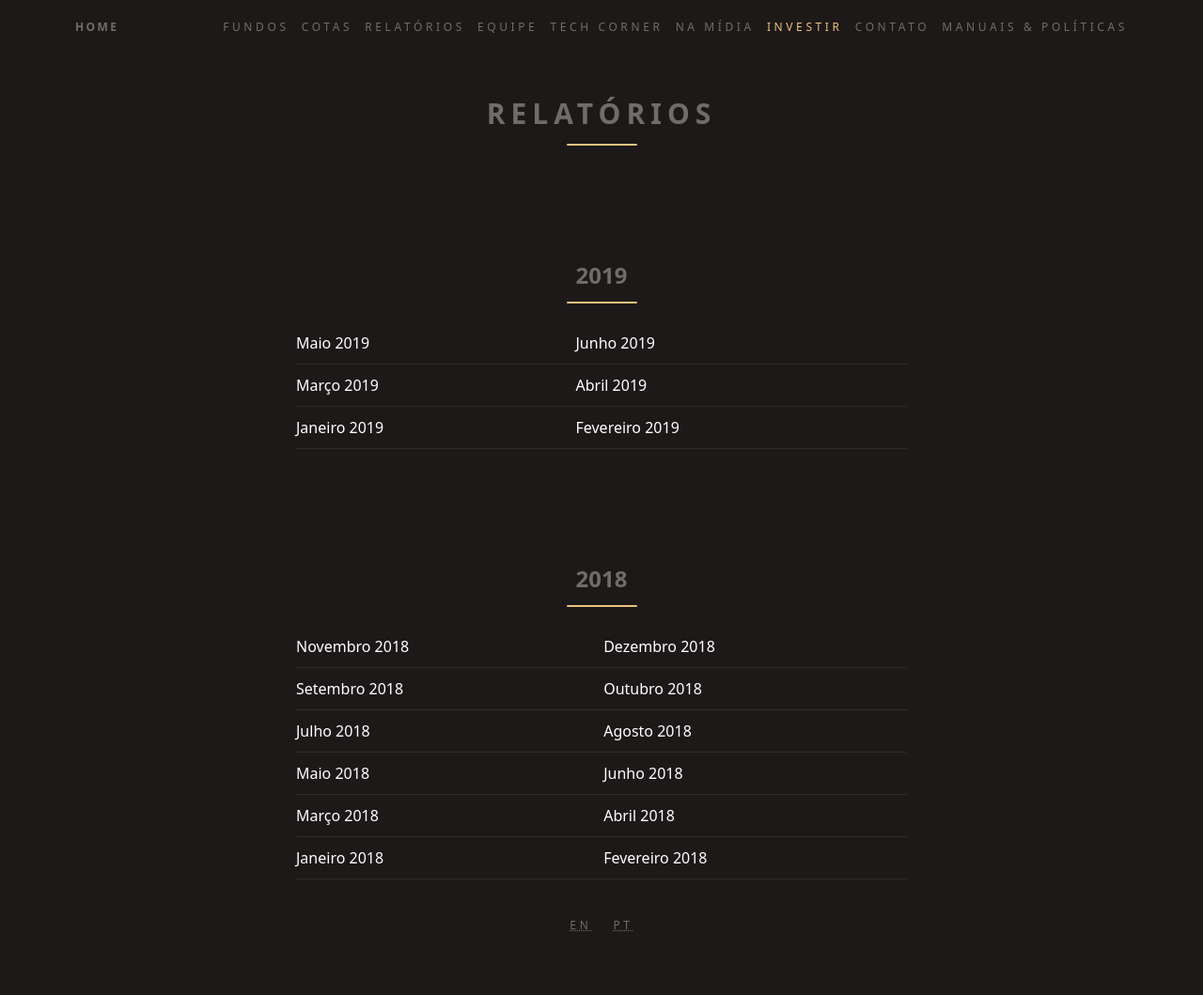
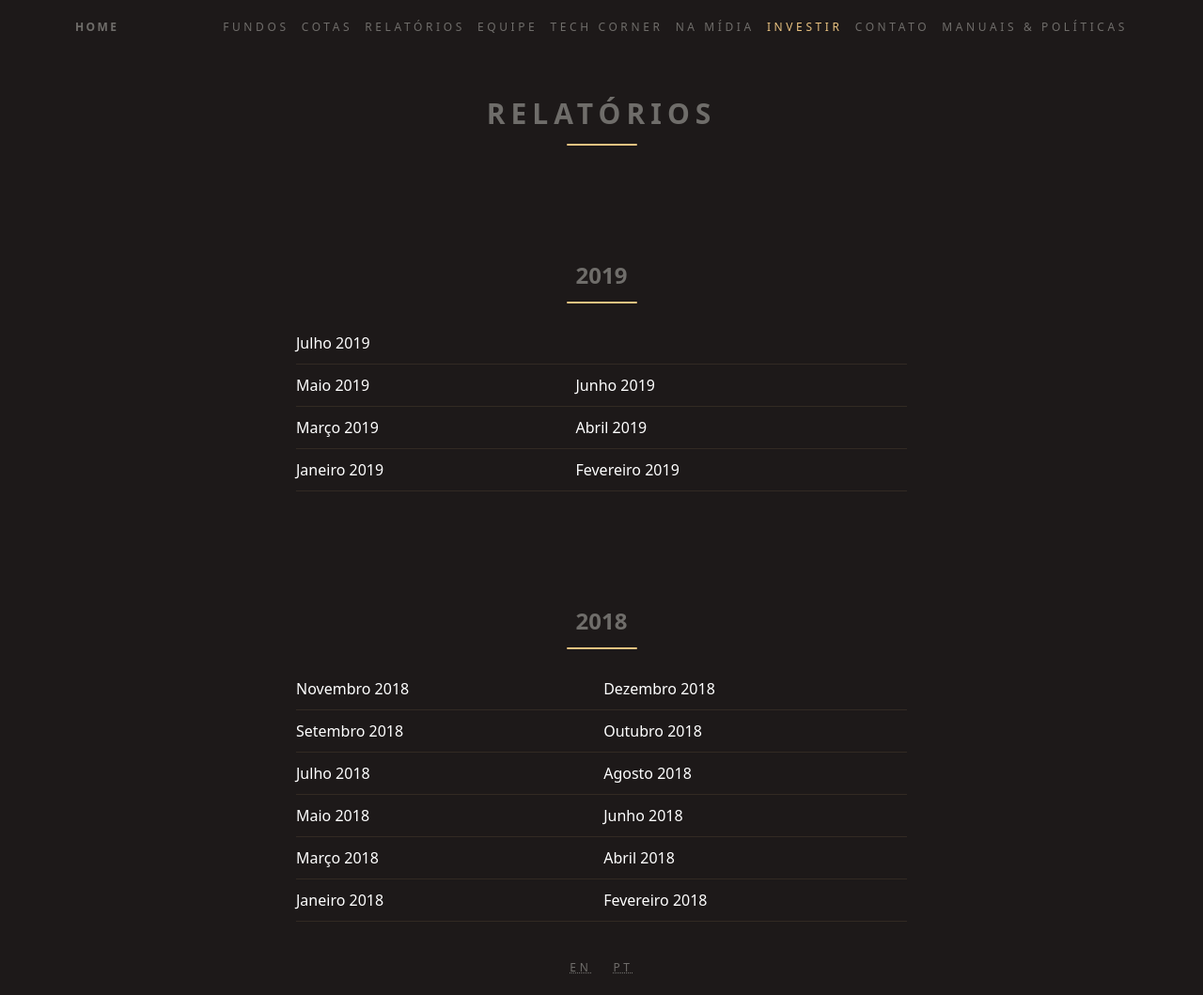
Before and after one commit to ateliedetemas/blpcrypto, a Jekyll site: the page built from _pages/relatorios.md, in a window 1280 px wide. Shown: the whole page at 94% size. Built offline with Jekyll 4.4.1, drawn with Linux system fonts in a browser that asks for light colours; before the commit the page ends 1014 px from its top, so only the background shows below that.

Commit message:
Update relatorios.md

```diff
--- a/_pages/relatorios.md
+++ b/_pages/relatorios.md
@@ -6,6 +6,7 @@ title: Relatórios
 
 ## 2019
 
+[Julho 2019]({{ '/assets/documents/relatorios/2019/07.pdf' | absolute_url }}) |
 [Maio 2019]({{ '/assets/documents/relatorios/2019/05.pdf' | absolute_url }}) | [Junho 2019]({{ '/assets/documents/relatorios/2019/06.pdf' | absolute_url }})
 [Março 2019]({{ '/assets/documents/relatorios/2019/03.pdf' | absolute_url }}) | [Abril 2019]({{ '/assets/documents/relatorios/2019/04.pdf' | absolute_url }})
 [Janeiro 2019]({{ "/assets/documents/relatorios/2019/01.pdf" | absolute_url }}) | [Fevereiro 2019]({{ "/assets/documents/relatorios/2019/02.pdf" | absolute_url }})
```
